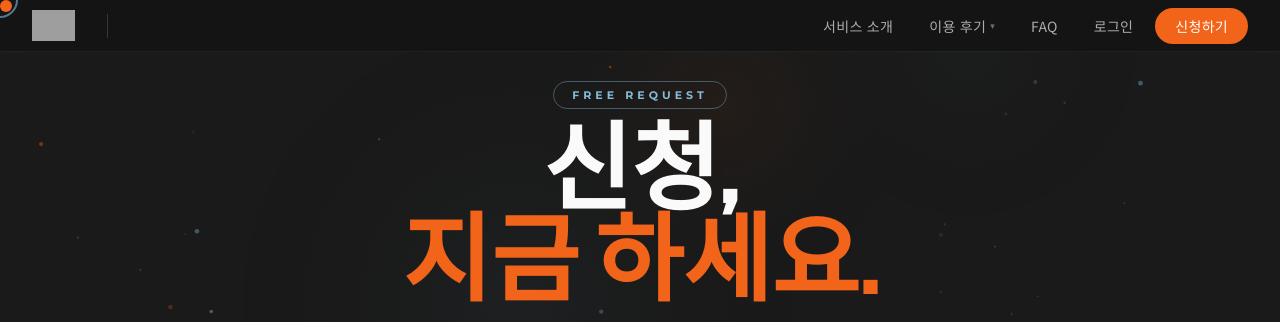
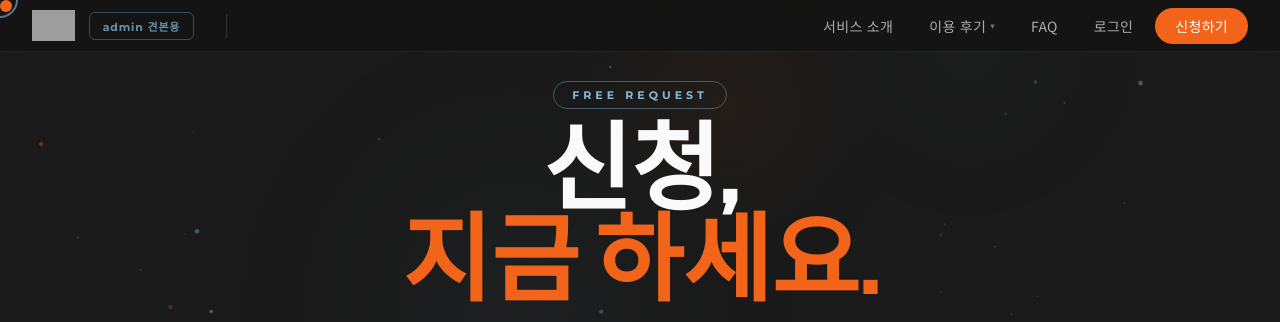
Before and after one commit to Jinwo0o-develop/danggu, a Python web app: template src/templates/당근마켓/apply.html in a window 1280 px wide. Shown: the top 322 px of the page. Run offline with Jinja, Linux system fonts and the light colour scheme; the template is opened without the code that fills it, so the values that code supplies are empty; grey boxes are pictures that could not be loaded.

Commit message:
feat: 네브바 로고 옆에 'admin 견본용' 버튼 추가
/admin/login 으로 이동하는 데모용 버튼을 로고 이미지 바로 옆에 삽입.
방문자가 관리자 페이지를 쉽게 확인할 수 있도록 한다.

Co-Authored-By: Claude Sonnet 4.6 <noreply@anthropic.com>

```diff
--- a/src/templates/당근마켓/_navbar.html
+++ b/src/templates/당근마켓/_navbar.html
@@ -32,6 +32,28 @@
     height: 24px;
     background: rgba(255, 255, 255, 0.15);
     margin: 0 32px;
+  }
+
+  .navbar-admin-demo {
+    font-family: 'Montserrat', sans-serif;
+    font-size: 11px;
+    font-weight: 700;
+    letter-spacing: 0.8px;
+    color: rgba(134, 187, 216, 0.75);
+    background: transparent;
+    border: 1px solid rgba(134, 187, 216, 0.35);
+    padding: 5px 13px;
+    border-radius: 6px;
+    text-decoration: none;
+    margin-left: 14px;
+    transition: all 0.2s ease;
+    white-space: nowrap;
+  }
+
+  .navbar-admin-demo:hover {
+    color: #86BBD8;
+    border-color: rgba(134, 187, 216, 0.7);
+    background: rgba(134, 187, 216, 0.08);
   }
 
   .navbar-nav {
@@ -168,6 +190,7 @@
   <a href="{{ logo_href | default('#intro') }}" class="navbar-logo">
     <img src="/static/images/logo.png" alt="SELL IT 로고">
   </a>
+  <a href="/admin/login" class="navbar-admin-demo">admin 견본용</a>
   <div class="navbar-divider"></div>
   <ul class="navbar-nav">
     <li><a href="#how">서비스 소개</a></li>
```
